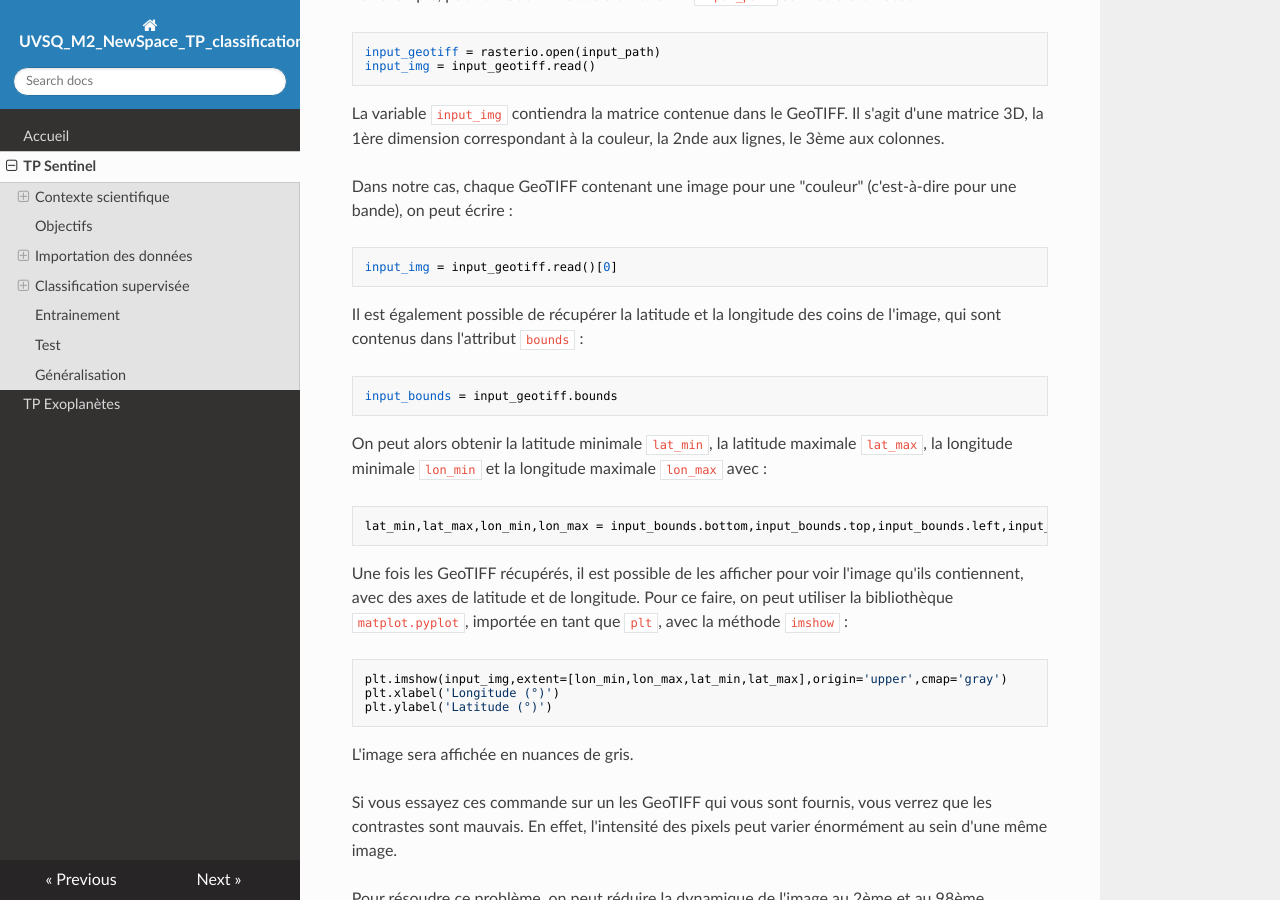
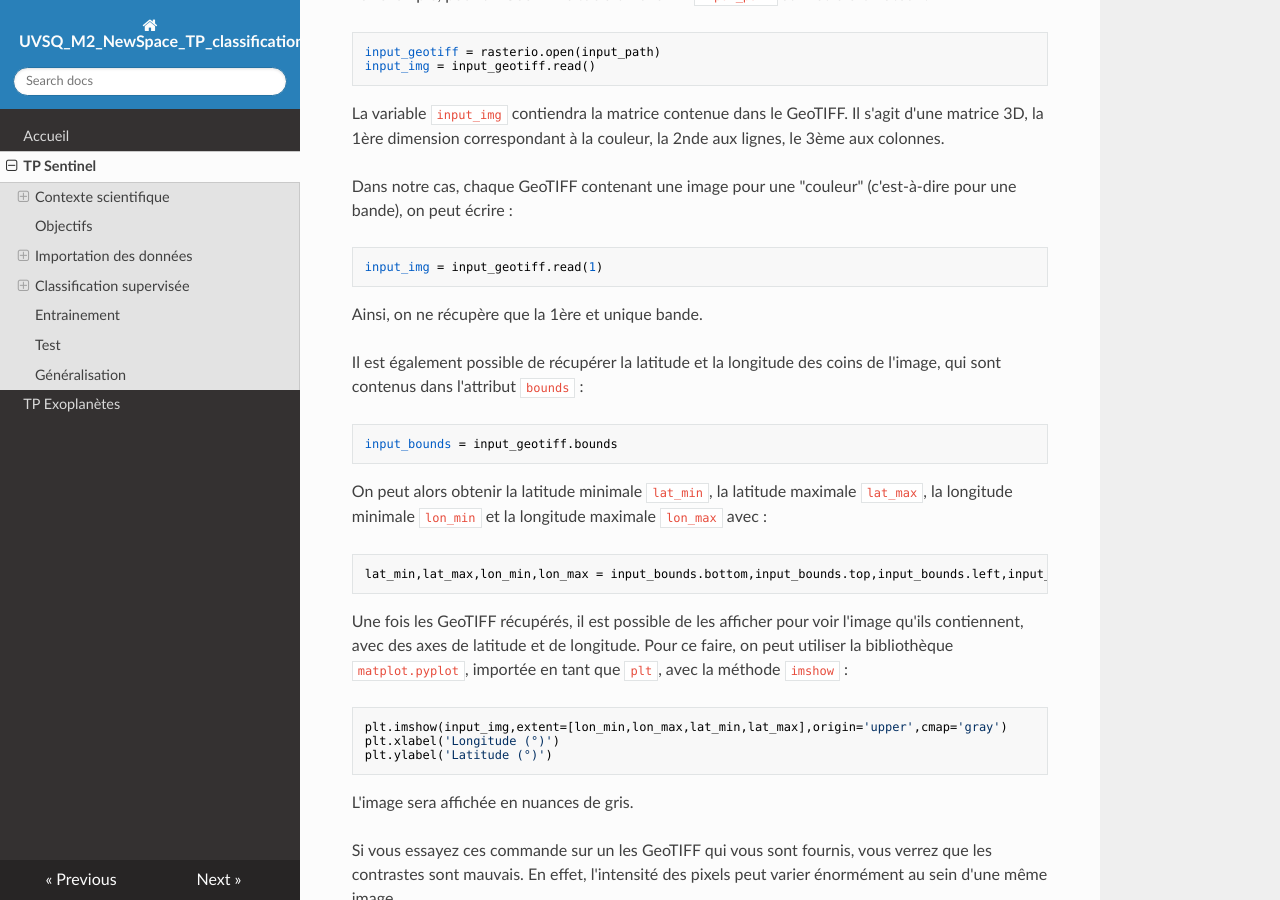
Before and after one commit to NicOudart/UVSQ_M2_NewSpace_TP_classification, an MkDocs documentation site: the page built from docs/TP_sentinel.md, in a window 1280 px wide and 900 px high, scrolled down 4384 px. Built offline with MkDocs 1.6.1, drawn with Linux system fonts in a browser that asks for light colours; nearby versions of some CDN libraries; some of the changed text lies outside the part shown.

Commit message:
-Minor fix in classification.

```diff
--- a/docs/TP_sentinel.md
+++ b/docs/TP_sentinel.md
@@ -146,8 +146,10 @@ Il s'agit d'une matrice 3D, la 1ère dimension correspondant à la couleur, la 2
 Dans notre cas, chaque GeoTIFF contenant une image pour une "couleur" (c'est-à-dire pour une bande), on peut écrire :
 
 ~~~
-input_img = input_geotiff.read()[0]
+input_img = input_geotiff.read(1)
 ~~~
+
+Ainsi, on ne récupère que la 1ère et unique bande.
 
 Il est également possible de récupérer la latitude et la longitude des coins de l'image, qui sont contenus dans l'attribut `bounds` :
 
```
Also changed, not shown: other parts of docs/TP_sentinel.md (+3 -3 lines).
